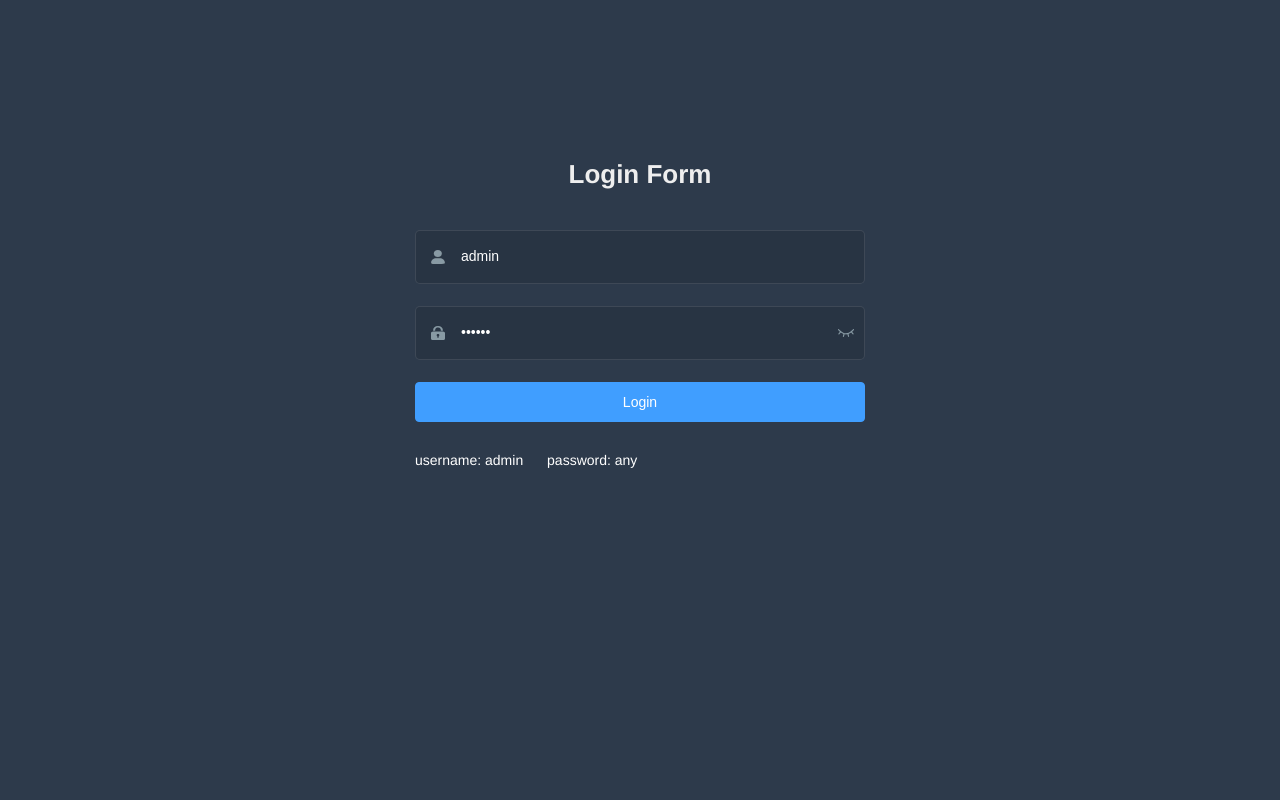
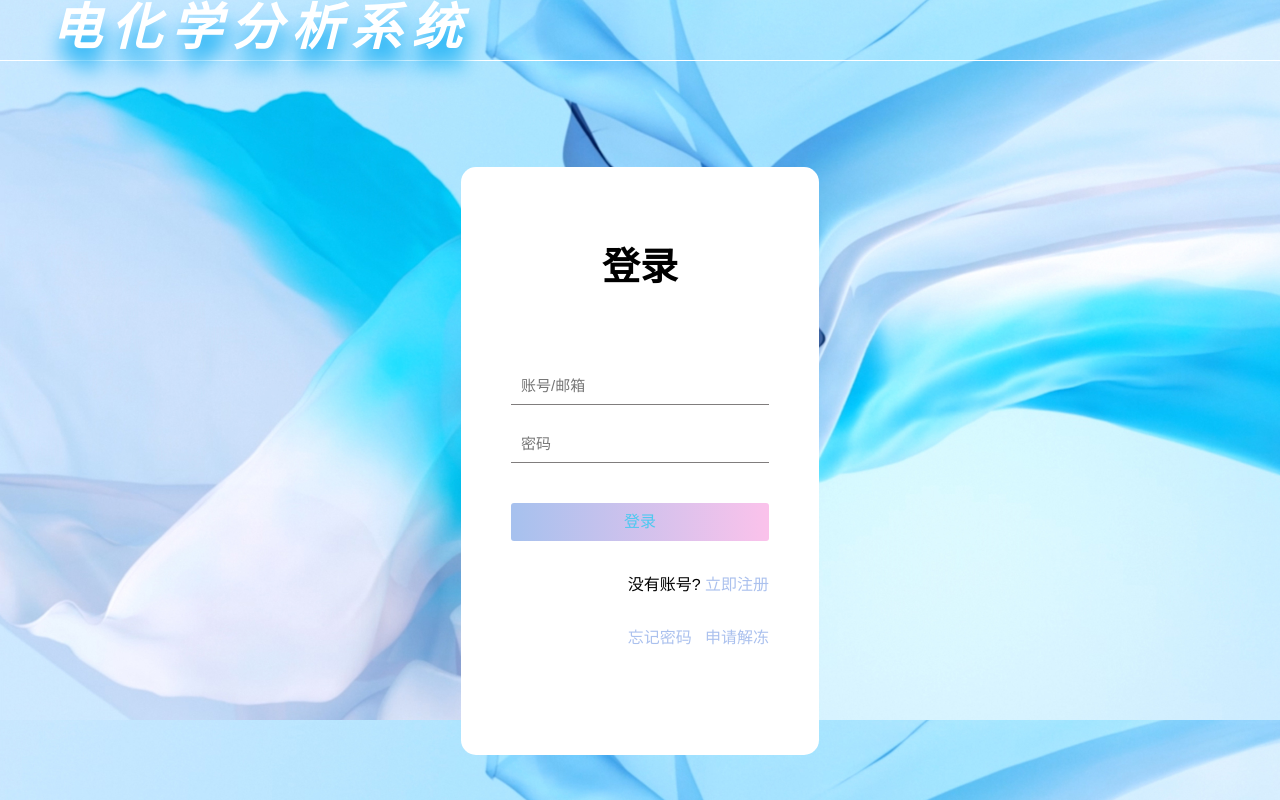
Before and after one commit to sennjiang/Electrochemical-analysis-system, a Vue app in the folder vue-admin-template/: page /#/login in a window 1280 px wide. Built offline with nearby package versions, Linux system fonts and the light colour scheme.

Commit message:
添加了登录页

```diff
--- a/vue-admin-template/src/views/login/index.vue
+++ b/vue-admin-template/src/views/login/index.vue
@@ -1,237 +1,188 @@
 <template>
-  <div class="login-container">
-    <el-form ref="loginForm" :model="loginForm" :rules="loginRules" class="login-form" auto-complete="on" label-position="left">
-
-      <div class="title-container">
-        <h3 class="title">Login Form</h3>
+  <div class="container">
+    <label class="index-title bolt">电化学分析系统</label>
+    <hr class="hr-line"/>
+    <div class="login-wrapper">
+      <div class="header">登录</div>
+      <div class="form-wrapper">
+        <input type="text" name="username" placeholder="账号/邮箱" class="input-item">
+        <input type="password" name="password" placeholder="密码" class="input-item">
+        <div class="btn btn-login">登录</div>
       </div>
 
-      <el-form-item prop="username">
-        <span class="svg-container">
-          <svg-icon icon-class="user" />
-        </span>
-        <el-input
-          ref="username"
-          v-model="loginForm.username"
-          placeholder="Username"
-          name="username"
-          type="text"
-          tabindex="1"
-          auto-complete="on"
-        />
-      </el-form-item>
+      <div class="msg">
+        没有账号?
+        <a href="#">立即注册</a>
+      </div>
+      <div>
+        <div class="btn-forget-password">
+          <a href="#">忘记密码</a>
+          &nbsp;
+          <a href="#">申请解冻</a>
+        </div>
+        <div>
 
-      <el-form-item prop="password">
-        <span class="svg-container">
-          <svg-icon icon-class="password" />
-        </span>
-        <el-input
-          :key="passwordType"
-          ref="password"
-          v-model="loginForm.password"
-          :type="passwordType"
-          placeholder="Password"
-          name="password"
-          tabindex="2"
-          auto-complete="on"
-          @keyup.enter.native="handleLogin"
-        />
-        <span class="show-pwd" @click="showPwd">
-          <svg-icon :icon-class="passwordType === 'password' ? 'eye' : 'eye-open'" />
-        </span>
-      </el-form-item>
-
-      <el-button :loading="loading" type="primary" style="width:100%;margin-bottom:30px;" @click.native.prevent="handleLogin">Login</el-button>
-
-      <div class="tips">
-        <span style="margin-right:20px;">username: admin</span>
-        <span> password: any</span>
+        </div>
       </div>
-
-    </el-form>
+    </div>
   </div>
 </template>
 
 <script>
-import { validUsername } from '@/utils/validate'
 
-export default {
-  name: 'Login',
-  data() {
-    const validateUsername = (rule, value, callback) => {
-      if (!validUsername(value)) {
-        callback(new Error('Please enter the correct user name'))
-      } else {
-        callback()
-      }
-    }
-    const validatePassword = (rule, value, callback) => {
-      if (value.length < 6) {
-        callback(new Error('The password can not be less than 6 digits'))
-      } else {
-        callback()
-      }
-    }
-    return {
-      loginForm: {
-        username: 'admin',
-        password: '111111'
-      },
-      loginRules: {
-        username: [{ required: true, trigger: 'blur', validator: validateUsername }],
-        password: [{ required: true, trigger: 'blur', validator: validatePassword }]
-      },
-      loading: false,
-      passwordType: 'password',
-      redirect: undefined
-    }
-  },
-  watch: {
-    $route: {
-      handler: function(route) {
-        this.redirect = route.query && route.query.redirect
-      },
-      immediate: true
-    }
-  },
-  methods: {
-    showPwd() {
-      if (this.passwordType === 'password') {
-        this.passwordType = ''
-      } else {
-        this.passwordType = 'password'
-      }
-      this.$nextTick(() => {
-        this.$refs.password.focus()
-      })
-    },
-    handleLogin() {
-      this.$refs.loginForm.validate(valid => {
-        if (valid) {
-          this.loading = true
-          this.$store.dispatch('user/login', this.loginForm).then(() => {
-            this.$router.push({ path: this.redirect || '/' })
-            this.loading = false
-          }).catch(() => {
-            this.loading = false
-          })
-        } else {
-          console.log('error submit!!')
-          return false
-        }
-      })
-    }
-  }
-}
 </script>
 
-<style lang="scss">
-/* 修复input 背景不协调 和光标变色 */
-/* Detail see https://github.com/PanJiaChen/vue-element-admin/pull/927 */
-
-$bg:#283443;
-$light_gray:#fff;
-$cursor: #fff;
-
-@supports (-webkit-mask: none) and (not (cater-color: $cursor)) {
-  .login-container .el-input input {
-    color: $cursor;
-  }
+<style lang="less" scoped>
+* {
+  margin: 0;
+  padding: 0;
 }
 
-/* reset element-ui css */
-.login-container {
-  .el-input {
-    display: inline-block;
-    height: 47px;
-    width: 85%;
+html {
+  height: 100%;
+}
 
-    input {
-      background: transparent;
-      border: 0px;
-      -webkit-appearance: none;
-      border-radius: 0px;
-      padding: 12px 5px 12px 15px;
-      color: $light_gray;
-      height: 47px;
-      caret-color: $cursor;
+body {
+  height: 100%;
+}
 
-      &:-webkit-autofill {
-        box-shadow: 0 0 0px 1000px $bg inset !important;
-        -webkit-text-fill-color: $cursor !important;
-      }
-    }
-  }
+.container {
+  background-image: url("../../assets/login/login-background.jpg");
+  background-size: 100%;
+  height: 100%;
+  /*background-image: linear-gradient(to right, #fbc2eb, #a6c1ee);*/
+}
 
-  .el-form-item {
-    border: 1px solid rgba(255, 255, 255, 0.1);
-    background: rgba(0, 0, 0, 0.1);
-    border-radius: 5px;
-    color: #454545;
-  }
+.container .index-title {
+  font-family:"Microsoft YaHei";
+  font-style: oblique;
+  font-size: 50px;
+  /*字间距*/
+  letter-spacing: 10px;
+  color:#ffffff;
+  /*text-shadow: 5px 5px 5px #ffaa4b;*/
+  text-shadow: 1px 20px 20px #03a9f4;
+  margin-top: 7%;
+  margin-left: 4%;
+}
+
+.hr-line {
+  background-color: white;
+  height: 1px;
+  border: none;
+  margin-top: 2px;
+}
+
+.login-wrapper {
+  background-color: #fff;
+  width: 358px;
+  height: 588px;
+  border-radius: 15px;
+  padding: 0 50px;
+  position: relative;
+  left: 50%;
+  top: 50%;
+  transform: translate(-50%, -50%);
+}
+
+.header {
+  font-size: 38px;
+  font-weight: bold;
+  text-align: center;
+  line-height: 200px;
+}
+
+.container .login-wrapper .form-wrapper {
+  position: relative;
+}
+
+.container .login-wrapper .form-wrapper input:focus ~ label,
+.container .login-wrapper .form-wrapper input:valid ~ label {
+  top: -18px;
+  left: 0;
+  color: #03a9f4;
+  font-size: 12px;
+}
+
+.input-item {
+  display: block;
+  width: 100%;
+  margin-bottom: 20px;
+  border: 0;
+  padding: 10px;
+  border-bottom: 1px solid rgb(128, 125, 125);
+  font-size: 15px;
+  outline: none;
+}
+
+.input-item::placeholder {
+  text-transform: uppercase;
+}
+
+.btn {
+  text-align: center;
+  padding: 10px;
+  width: 100%;
+  margin-top: 40px;
+  background-image: linear-gradient(to right, #a6c1ee, #fbc2eb);
+  color: #fff;
+}
+
+.msg {
+  text-align: right;
+  line-height: 88px;
+  /**/
+  /*background: #b9e769;*/
+}
+
+a {
+  text-decoration-line: none;
+  color: #abc1ee;
+}
+
+/*登录按钮*/
+.btn-login {
+  border-radius: 3px;
+  color: #4cc9f0;
+}
+
+.btn-login:hover {
+  cursor: pointer;
+  background: #fbc2eb;
+  color: white;
+}
+
+/*按钮荧光效果*/
+.btn-login:hover {
+  background-color: #4cc9f0;
+  -webkit-box-shadow: 10px 10px 99px 6px rgba(76, 201, 240, 1);
+  -moz-box-shadow: 10px 10px 99px 6px rgba(76, 201, 240, 1);
+  box-shadow: 10px 10px 99px 6px rgba(76, 201, 240, 1);
+  transition: all ease-in 0.3s;
+}
+
+/*忘记密码按钮*/
+.btn-forget-password {
+  text-align: right;
+}
+
+/*申请解冻按钮*/
+.btn-unfreeze-application {
+  color: #4cc9f0;
+  cursor: pointer;
+}
+
+//动画效果
+.transition-box {
+  margin-bottom: 10px;
+  width: 200px;
+  height: 100px;
+  border-radius: 4px;
+  background-color: #409EFF;
+  text-align: center;
+  color: #fff;
+  padding: 40px 20px;
+  box-sizing: border-box;
+  margin-right: 20px;
 }
 </style>
-
-<style lang="scss" scoped>
-$bg:#2d3a4b;
-$dark_gray:#889aa4;
-$light_gray:#eee;
-
-.login-container {
-  min-height: 100%;
-  width: 100%;
-  background-color: $bg;
-  overflow: hidden;
-
-  .login-form {
-    position: relative;
-    width: 520px;
-    max-width: 100%;
-    padding: 160px 35px 0;
-    margin: 0 auto;
-    overflow: hidden;
-  }
-
-  .tips {
-    font-size: 14px;
-    color: #fff;
-    margin-bottom: 10px;
-
-    span {
-      &:first-of-type {
-        margin-right: 16px;
-      }
-    }
-  }
-
-  .svg-container {
-    padding: 6px 5px 6px 15px;
-    color: $dark_gray;
-    vertical-align: middle;
-    width: 30px;
-    display: inline-block;
-  }
-
-  .title-container {
-    position: relative;
-
-    .title {
-      font-size: 26px;
-      color: $light_gray;
-      margin: 0px auto 40px auto;
-      text-align: center;
-      font-weight: bold;
-    }
-  }
-
-  .show-pwd {
-    position: absolute;
-    right: 10px;
-    top: 7px;
-    font-size: 16px;
-    color: $dark_gray;
-    cursor: pointer;
-    user-select: none;
-  }
-}
-</style>
```
Also changed, not shown: vue-admin-template/src/assets/login/login-background.jpg (added).
